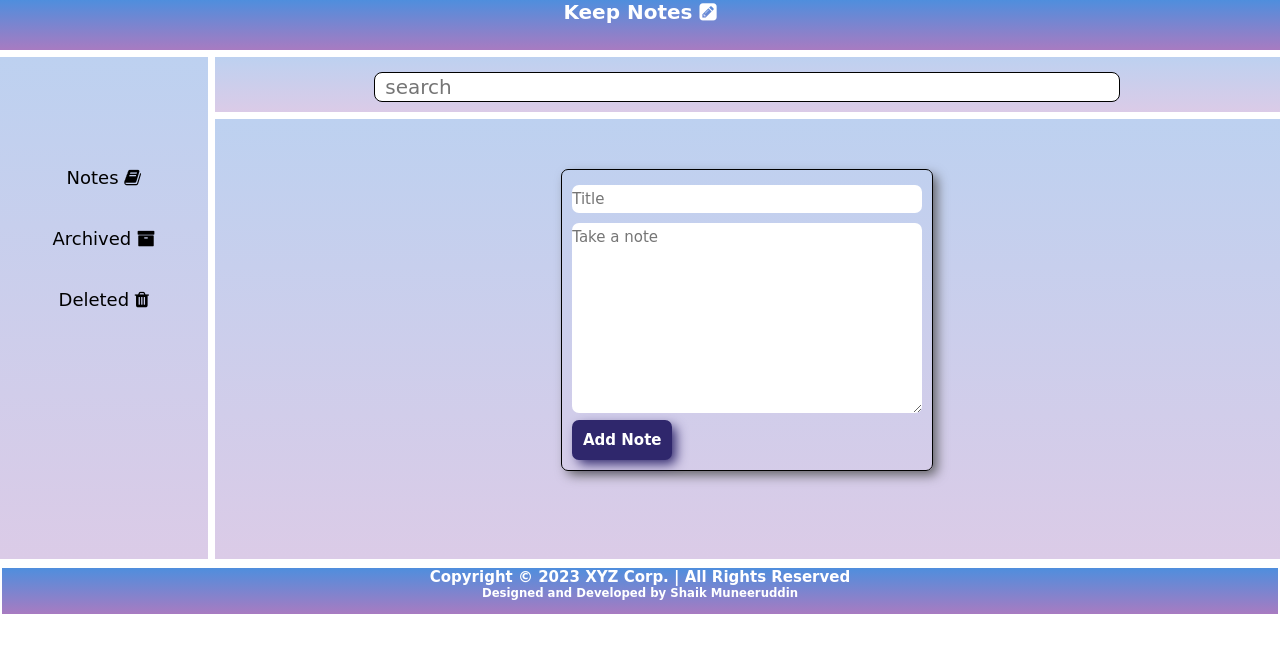
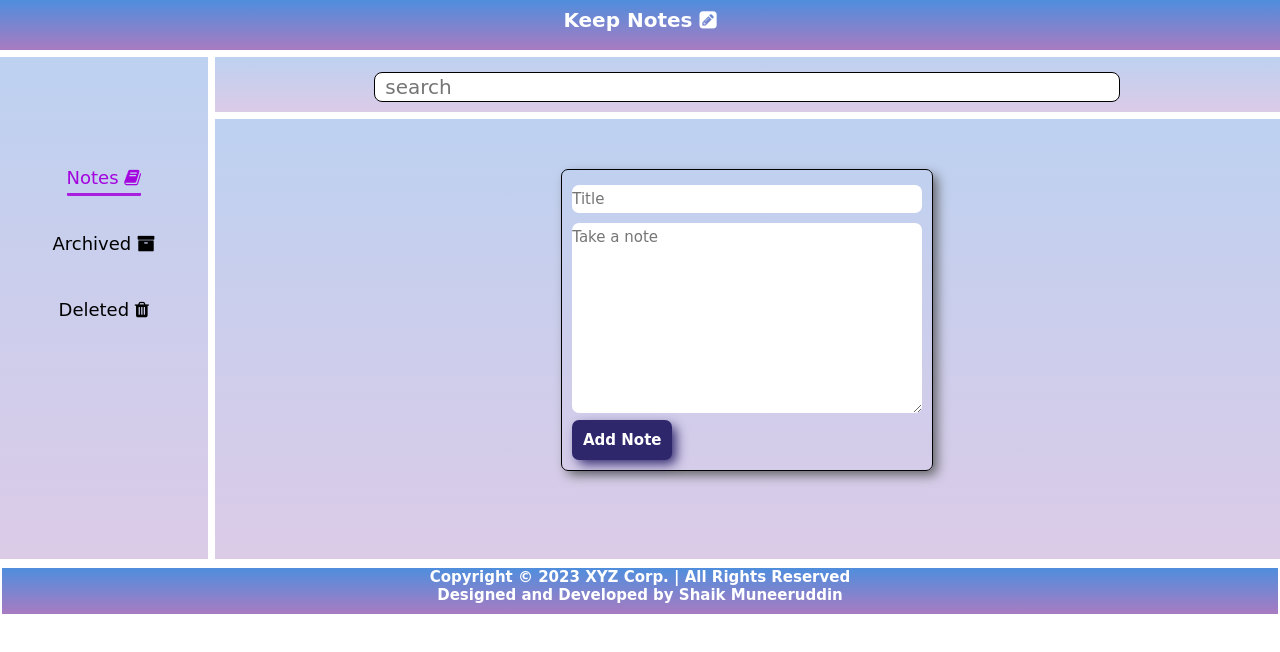
Before and after one commit to SHAIK-MUNEERUDDIN/Google-Keep-Notes-clone, a plain HTML site: page index.html in a window 1280 px wide. Drawn offline with Linux system fonts and the light colour scheme.

Commit message:
added active link function for nav links

```diff
--- a/index.html
+++ b/index.html
@@ -7,6 +7,7 @@
     <meta name="viewport" content="width=device-width, initial-scale=1.0">
     <title>Quick Notes App</title>
     <link rel="stylesheet" href="style.css">
+    <link rel="stylesheet" href="responsive.css">
     <link rel="stylesheet" href="https://cdnjs.cloudflare.com/ajax/libs/font-awesome/4.7.0/css/font-awesome.min.css">
 </head>
 
@@ -17,10 +18,15 @@
         </header>
         <nav>
             <div class="nav-items">
-                <li><a href=""> Notes <i class="fa fa-book" aria-hidden="true"></i></a></li>
-                <li><a href="" onclick="archive(event)">Archived <i class="fa fa-archive" aria-hidden="true"></i></a>
-                </li>
-                <li><a href="" onclick="deleted(event)">Deleted <i class="fa fa-trash" aria-hidden="true"></i></a></li>
+                <ul>
+                    <li><a href="" class=" single active"> Notes <i class="fa fa-book" aria-hidden="true"></i></a></li>
+                    <li><a href="" class="single" onclick="archive(event)">Archived <i class="fa fa-archive"
+                                aria-hidden="true"></i></a>
+                    </li>
+                    <li><a href="" class="single" onclick="deleted(event)">Deleted <i class="fa fa-trash"
+                                aria-hidden="true"></i></a>
+                    </li>
+                </ul>
             </div>
         </nav>
         <div class="search"> <input type="search" placeholder="search ">
@@ -40,10 +46,10 @@
 
         <footer>
             <h2>Copyright &#169; 2023 XYZ Corp. | All Rights Reserved</h2>
-            <h3>Designed and Developed by <a class="dev-link" href="https://skmuneeruddin.netlify.app/"
+            <h2>Designed and Developed by <a class="dev-link" href="https://skmuneeruddin.netlify.app/"
                     target="_blank">Shaik
                     Muneeruddin</a>
-            </h3>
+            </h2>
         </footer>
     </div>
     <script src="main.js"></script>
--- a/style.css
+++ b/style.css
@@ -21,6 +21,7 @@ html {
 h1 {
     text-align: center;
     color: white;
+    margin: 8px 0;
 }
 
 /* nav bar styling begins here */
@@ -32,20 +33,27 @@ nav .nav-items li {
     list-style: none;
     padding: 20px 0px;
     text-align: center;
-    cursor: pointer;
+    margin: 5px 0;
+
 
 }
 
+nav .nav-items li a.active,
 nav .nav-items li a:hover {
-    color: white;
+    color: #a403df;
+    border-bottom: 0.3rem solid #a503dfdb;
+    padding: 0.5rem 0;
+    border-radius: 0.1rem;
+    transition: all 0.2s linear !important;
 }
 
 nav .nav-items li a {
     text-decoration: none;
-    padding: 20px 40px;
     font-size: 1.8rem;
     color: black;
+    cursor: pointer;
 }
+
 
 /* nav bar styling ends here */
 
```
